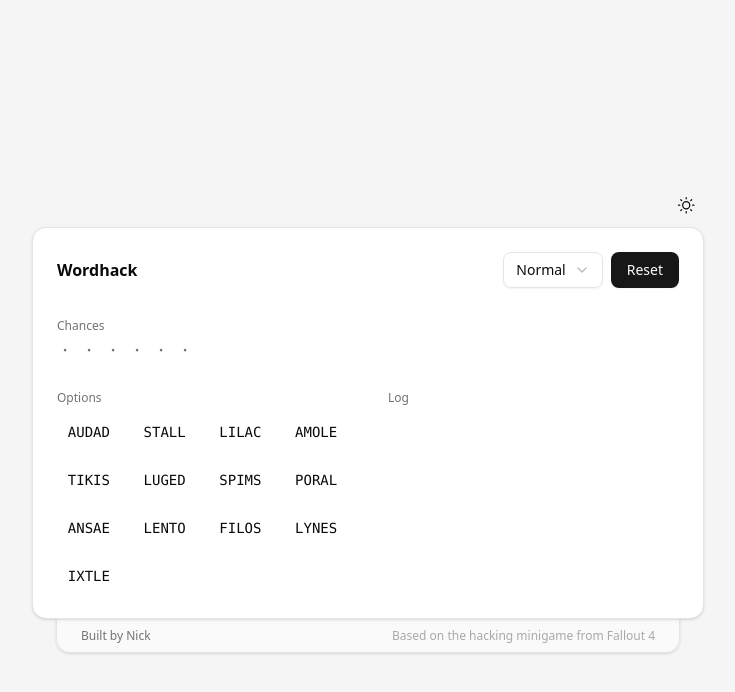
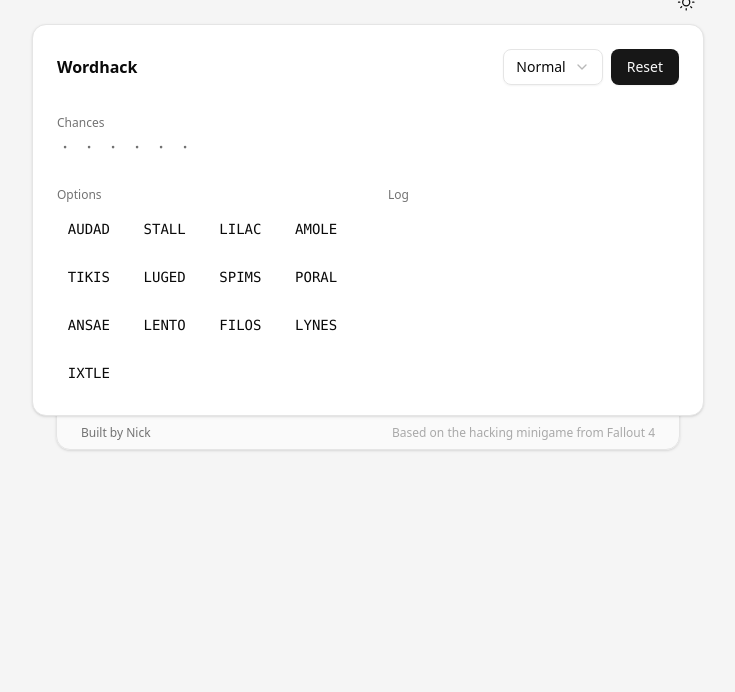
Before and after one commit to nicksheffield/Wordhack, a React (Vite) app: page / in a window 1280 px wide. Shown: the top 692 px of the page, without its empty margins (272-1007 px from the left). Built offline with nearby package versions, Linux system fonts and the light colour scheme.

Commit message:
feat: move back to the to

```diff
--- a/src/App.tsx
+++ b/src/App.tsx
@@ -117,7 +117,7 @@ export const App = () => {
 	}
 
 	return (
-		<div className="flex items-center flex-col justify-center gap-6 sm:py-6 bg-white sm:bg-muted min-h-screen">
+		<div className="flex items-center flex-col gap-6 sm:py-6 bg-white sm:bg-muted min-h-screen">
 			<div className="flex flex-col gap-6 max-w-2xl w-full relative">
 				<div className="absolute -top-10 right-0">
 					<ThemeToggle />
```
